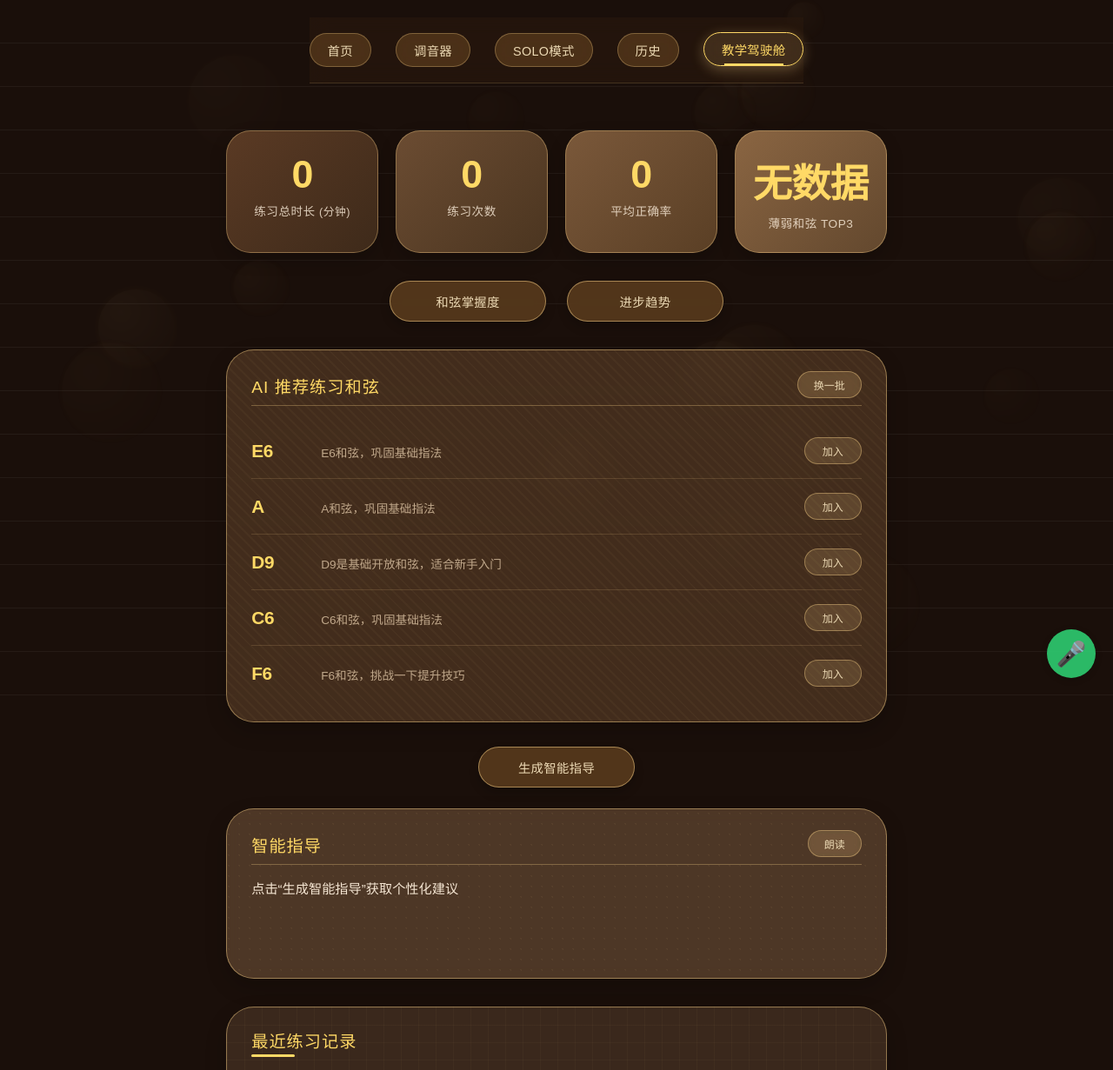
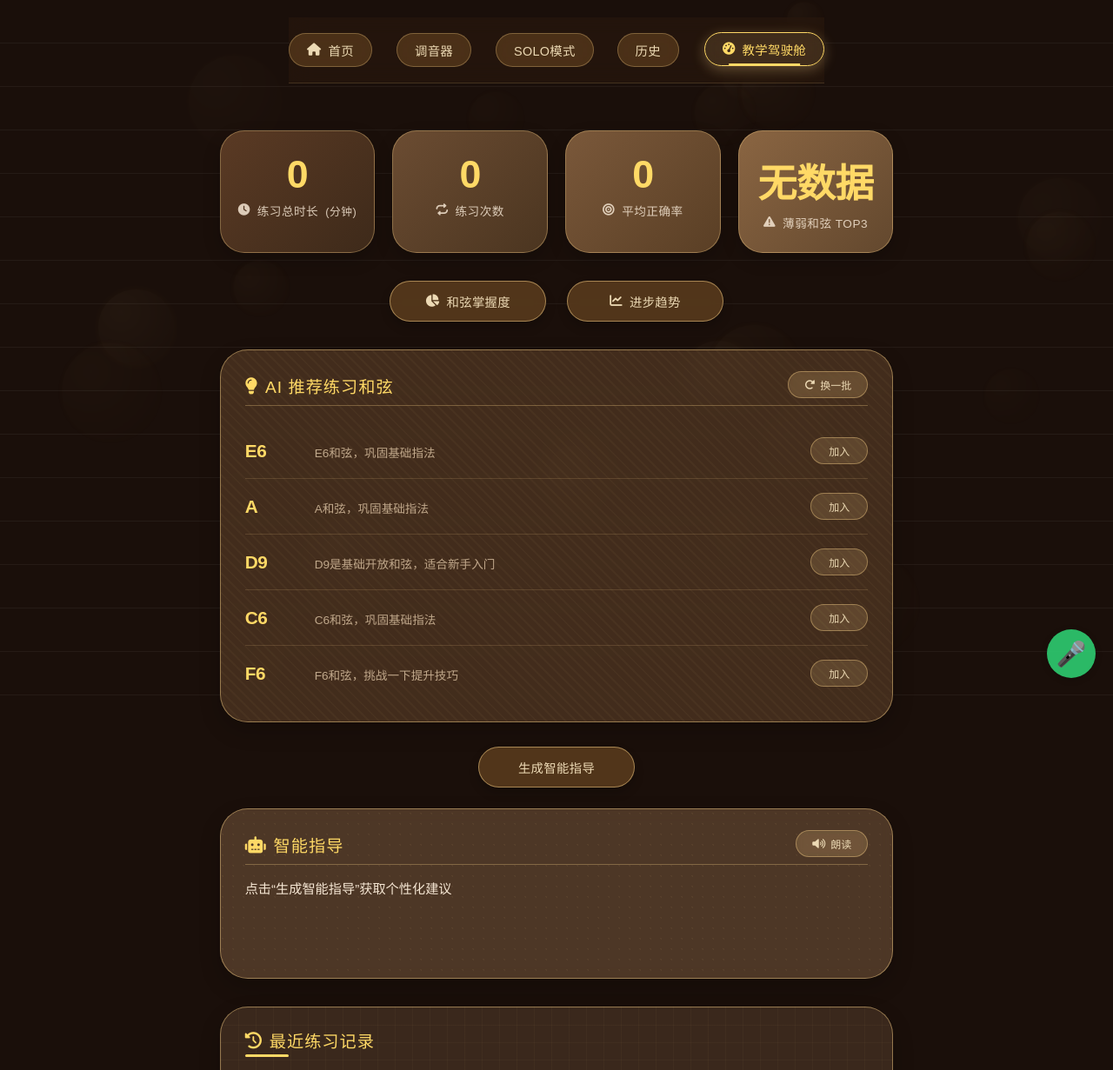
Before and after one commit to lhh666-6/guitar-teacher, a Flask app: page /teach in a window 1280 px wide. Shown: the top 1231 px of the page at 87% size. Run offline with Flask 3, Linux system fonts and the light colour scheme; the visitor is signed in with stand-in values (Sample User, id 1); data that the repository does not hold is empty; parts of the project's set-up code (start-up, migrations or seed data) failed here and were passed over; some libraries are stand-ins or nearby versions.

Commit message:
修改掉前端所有emoji

```diff
--- a/templates/teach.html
+++ b/templates/teach.html
@@ -4,6 +4,7 @@
     <meta charset="UTF-8">
     <meta name="viewport" content="width=device-width, initial-scale=1.0, viewport-fit=cover">
     <title>吉他教学 · 智能驾驶舱</title>
+    <link rel="stylesheet" href="https://cdn.staticfile.org/font-awesome/6.0.0-beta3/css/all.min.css">
     <link rel="stylesheet" href="/static/css/style.css">
     <link rel="stylesheet" href="/static/css/teach.css">
     <script src="https://cdn.jsdelivr.net/npm/echarts@5.4.3/dist/echarts.min.js"></script>
@@ -103,6 +104,10 @@
             letter-spacing: -0.5px;
         }
         .stat-label {
+            display: inline-flex;
+            align-items: center;
+            gap: 8px;
+            flex-wrap: wrap;
             font-size: 0.85rem !important;
             opacity: 0.85;
             font-weight: 500;
@@ -201,6 +206,9 @@
             border-bottom: 1px solid rgba(255, 215, 140, 0.3);
         }
         .recommend-header h3 {
+            display: inline-flex;
+            align-items: center;
+            gap: 8px;
             color: #ffd966;
             font-size: 1.2rem;
             font-weight: 500;
@@ -209,6 +217,9 @@
             text-transform: uppercase;
         }
         .refresh-btn {
+            display: inline-flex;
+            align-items: center;
+            gap: 6px;
             background: rgba(255, 215, 140, 0.15);
             border: 1px solid rgba(255, 215, 140, 0.4);
             border-radius: 40px;
@@ -321,6 +332,9 @@
             border-bottom: 1px solid rgba(255, 215, 140, 0.3);
         }
         .advice-header h3 {
+            display: inline-flex;
+            align-items: center;
+            gap: 8px;
             color: #ffd966;
             font-size: 1.2rem;
             font-weight: 500;
@@ -329,6 +343,9 @@
             text-transform: uppercase;
         }
         #speak-advice-btn {
+            display: inline-flex;
+            align-items: center;
+            gap: 6px;
             background: rgba(255, 215, 140, 0.15);
             border: 1px solid rgba(255, 215, 140, 0.4);
             border-radius: 40px;
@@ -405,6 +422,9 @@
             background-size: 20px 20px;
         }
         .recent-records .section-title {
+            display: inline-flex;
+            align-items: center;
+            gap: 8px;
             color: #ffd966;
             font-size: 1.2rem;
             font-weight: 500;
@@ -546,6 +566,9 @@
             border-bottom: 1px solid rgba(255, 215, 140, 0.15);
         }
         .top-nav a {
+            display: inline-flex;
+            align-items: center;
+            gap: 8px;
             color: #ecd9b4;
             text-decoration: none;
             font-weight: 400;
@@ -567,11 +590,11 @@
     <div id="particles"></div>
 
     <nav class="top-nav">
-        <a href="/">首页</a>
+        <a href="/"><i class="fas fa-house" aria-hidden="true"></i> 首页</a>
         <a href="/tuning">调音器</a>
         <a href="/solo">SOLO模式</a>
         <a href="/history">历史</a>
-        <a href="/teach" class="active">教学驾驶舱</a>
+        <a href="/teach" class="active"><i class="fas fa-gauge-high" aria-hidden="true"></i> 教学驾驶舱</a>
     </nav>
 
     <div class="teach-container">
@@ -579,47 +602,47 @@
         <div class="stats-grid">
             <div class="stat-card">
                 <div class="stat-value" id="total-duration">0</div>
-                <div class="stat-label">练习总时长 <span class="unit">(分钟)</span></div>
+                <div class="stat-label"><i class="fas fa-clock" aria-hidden="true"></i> 练习总时长 <span class="unit">(分钟)</span></div>
             </div>
             <div class="stat-card">
                 <div class="stat-value" id="total-sessions">0</div>
-                <div class="stat-label">练习次数</div>
+                <div class="stat-label"><i class="fas fa-repeat" aria-hidden="true"></i> 练习次数</div>
             </div>
             <div class="stat-card">
                 <div class="stat-value" id="avg-accuracy">0</div>
-                <div class="stat-label">平均正确率</div>
+                <div class="stat-label"><i class="fas fa-bullseye" aria-hidden="true"></i> 平均正确率</div>
             </div>
             <div class="stat-card">
                 <div class="stat-value" id="weak-chords">—</div>
-                <div class="stat-label">薄弱和弦 TOP3</div>
+                <div class="stat-label"><i class="fas fa-triangle-exclamation" aria-hidden="true"></i> 薄弱和弦 TOP3</div>
             </div>
         </div>
 
         <!-- 功能按钮栏（前两个按钮） -->
         <div class="action-bar">
-            <button class="action-btn" data-chart="radar">和弦掌握度</button>
-            <button class="action-btn" data-chart="progress">进步趋势</button>
+            <button class="action-btn" data-chart="radar"><i class="fas fa-chart-pie" aria-hidden="true"></i> 和弦掌握度</button>
+            <button class="action-btn" data-chart="progress"><i class="fas fa-chart-line" aria-hidden="true"></i> 进步趋势</button>
         </div>
 
         <!-- AI推荐练习和弦区域 -->
         <div class="recommend-section">
             <div class="recommend-header">
-                <h3>AI 推荐练习和弦</h3>
-                <button class="refresh-btn" id="refreshRecommendBtn">换一批</button>
+                <h3><i class="fas fa-lightbulb" aria-hidden="true"></i> AI 推荐练习和弦</h3>
+                <button class="refresh-btn" id="refreshRecommendBtn"><i class="fas fa-rotate-right" aria-hidden="true"></i> 换一批</button>
             </div>
             <div class="recommend-list" id="recommendList"></div>
         </div>
 
         <!-- 单独放置的生成智能指导按钮 -->
         <div class="single-action">
-            <button class="action-btn" id="generate-advice-btn">生成智能指导</button>
+            <button class="action-btn" id="generate-advice-btn"><i class="fas fa-wand-magic-sparkles" aria-hidden="true"></i> 生成智能指导</button>
         </div>
 
         <!-- 智能指导区域 -->
         <div class="advice-section">
             <div class="advice-header">
-                <h3>智能指导</h3>
-                <button id="speak-advice-btn">朗读</button>
+                <h3><i class="fas fa-robot" aria-hidden="true"></i> 智能指导</h3>
+                <button id="speak-advice-btn"><i class="fas fa-volume-high" aria-hidden="true"></i> 朗读</button>
             </div>
             <div class="advice-content-wrapper">
                 <div id="adviceLoadingContainer" class="loading-mini-container hidden">
@@ -634,7 +657,7 @@
 
         <!-- 最近练习记录 -->
         <section class="recent-records">
-            <h3 class="section-title">最近练习记录</h3>
+            <h3 class="section-title"><i class="fas fa-clock-rotate-left" aria-hidden="true"></i> 最近练习记录</h3>
             <div class="table-wrapper">
                 <table class="table" id="records-table">
                     <thead>
```
Also changed, not shown: static/js/solo/main.js (+12 -13 lines), templates/history.html (+6 -6 lines), templates/solo.html (+6 -6 lines), templates/tuning.html (+34 -20 lines).
